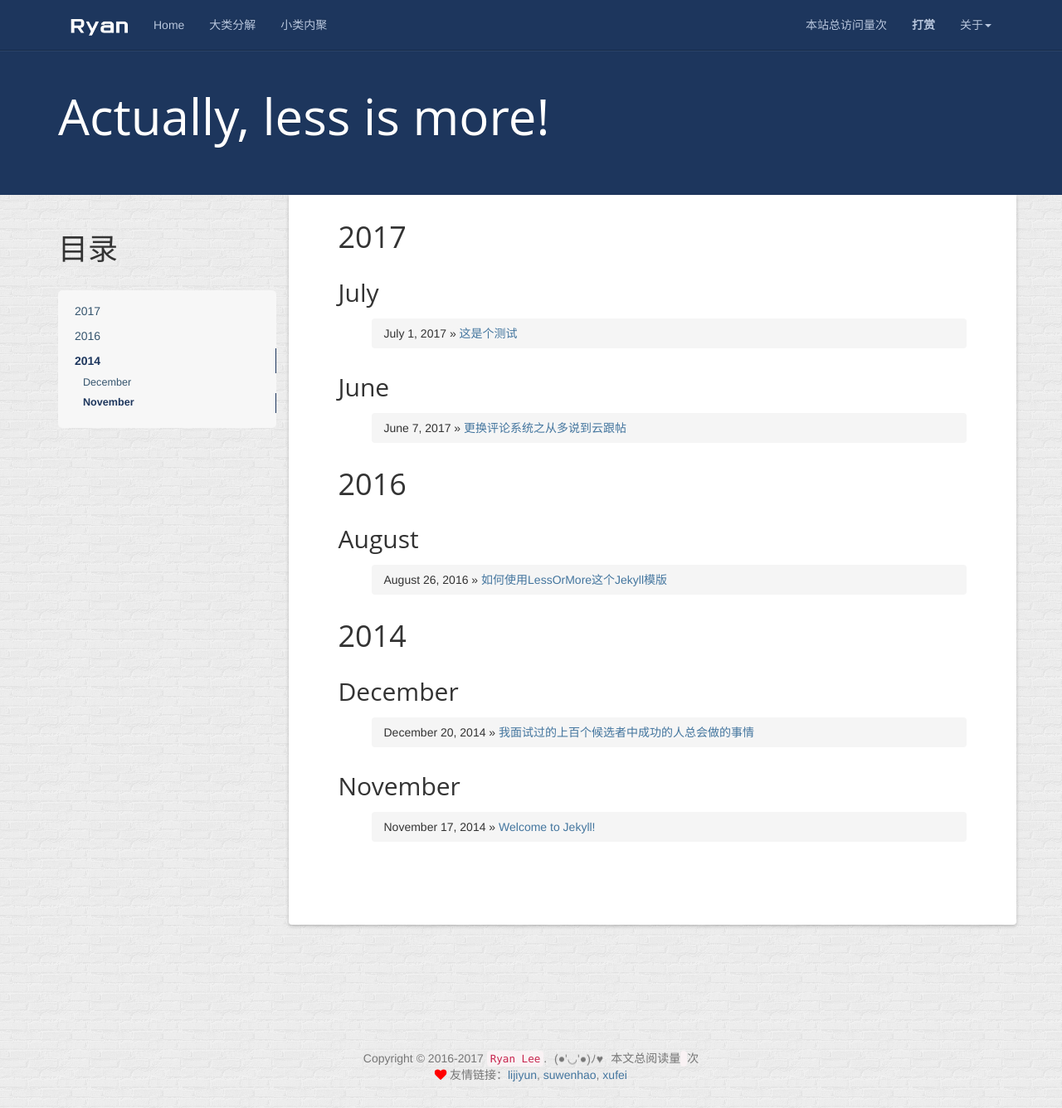
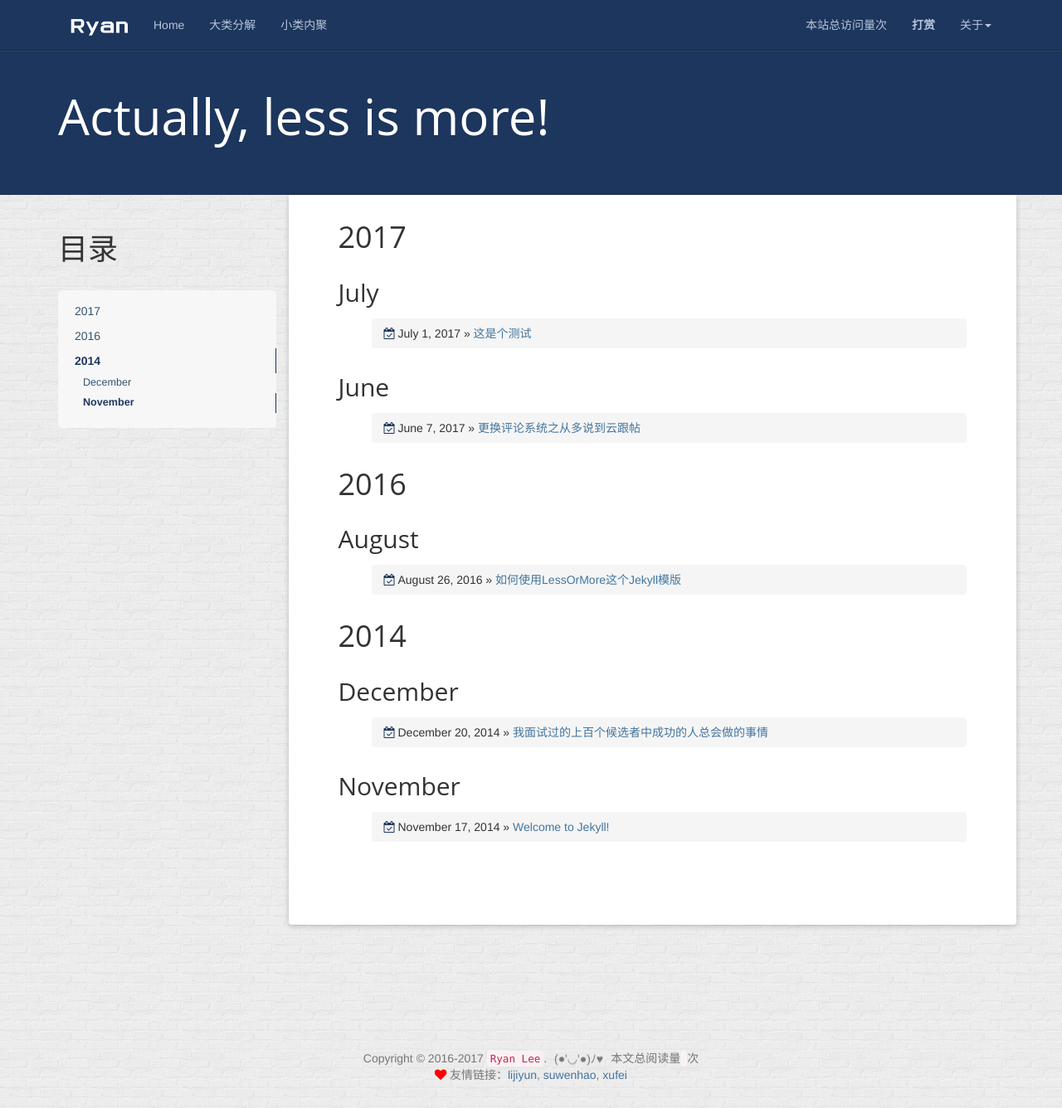
Before and after one commit to chjiyun/chjiyun.github.io, a Jekyll site: the page built from index.html, in a window 1280 px wide and 1336 px high. Shown: the whole window at 83% size. Built offline with Jekyll 4.4.1, drawn with Linux system fonts in a browser that asks for light colours; nearby versions of some CDN libraries; the list of posts is cut into pages by our own code; comment, search, counter and statistics services are not loaded.

Commit message:
modefied icon

```diff
--- a/_includes/LessOrMore/pages_list
+++ b/_includes/LessOrMore/pages_list
@@ -8,7 +8,7 @@
     	</ol>
     	{% else %}
     	<ol class="breadcrumb">
-    		<li><a href="{{ node.url | prepend: site.baseurl }}">{{ node.title }}</a></li>
+    		<li><i class="fa fa-file-text-o" aria-hidden="true"></i><a href="{{ node.url | prepend: site.baseurl }}">{{ node.title }}</a></li>
     		<li style="float:right;"><span>{{ node.date | date: "%F" }}</span></li>
     	</ol>
     	{% endif %}
--- a/_includes/header.html
+++ b/_includes/header.html
@@ -7,7 +7,7 @@
         <span class="icon-bar"></span>
       </button>
       <a href="/" class="navbar-brand">
-        <img src="{{ '/styles/images/logo.png' | prepend: site.baseurl }}">
+        <img src="{{ '/styles/images/logo.png' | prepend: site.baseurl }}" draggable="false">
       </a>
     </div>
     <nav class="collapse navbar-collapse bs-navbar-collapse" role="navigation">
--- a/_layouts/post.html
+++ b/_layouts/post.html
@@ -16,7 +16,7 @@ layout: default
               <!--
                 <p class="post-meta">{{ page.date | date: "%b %-d, %Y" }}{% if page.author %} • {{ page.author }}{% endif %}{% if page.meta %} • {{ page.meta }}{% endif %}</p>
               -->
-              <div class="meta">Posted on <span class="postdate">{{ page.date | date: "%b %d, %Y" }}</span> By <a target="_blank" href="{{site.url}}">{{ site.author }}</a></div>
+              <div class="meta"><i class="fa fa-paper-plane-o" aria-hidden="true"></i>Posted on <span class="postdate">{{ page.date | date: "%b %d, %Y" }}</span> By <a target="_blank" href="{{site.url}}">{{ site.author }}</a></div>
               <br />
             </header>
             <article class="post-content">
--- a/index.html
+++ b/index.html
@@ -60,7 +60,7 @@ layout: default
                   {% endif %}
 
                   <ol class="breadcrumb">
-                   <li><span>{{ post.date | date: "%B %e, %Y" }}</span> &raquo; <a href="{{ post.url | prepend: site.baseurl }}">{{ post.title }}</a></li>
+                   <li><i class="fa fa-calendar-check-o" aria-hidden="true"></i><span>{{ post.date | date: "%B %e, %Y" }}</span> &raquo; <a href="{{ post.url | prepend: site.baseurl }}">{{ post.title }}</a></li>
                   </ol>
                   {% if forloop.last %}
                     </ul>
```
Also changed, not shown: styles/css/index.css.
